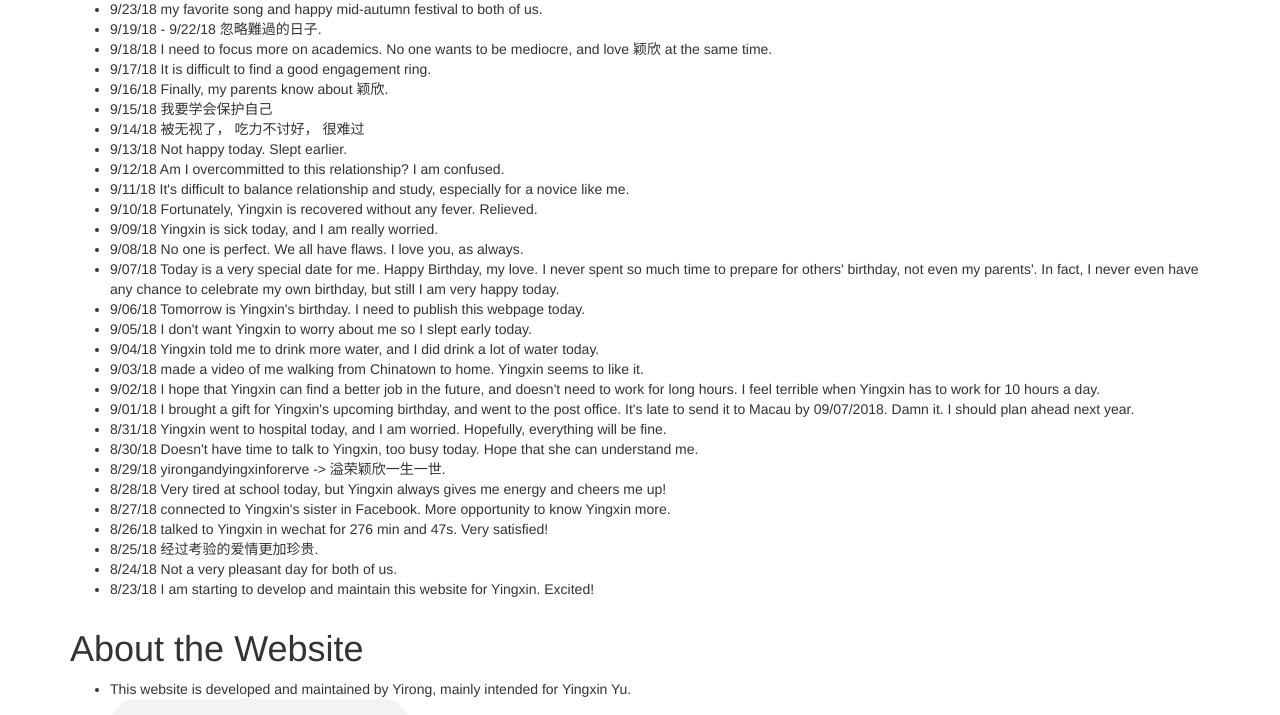
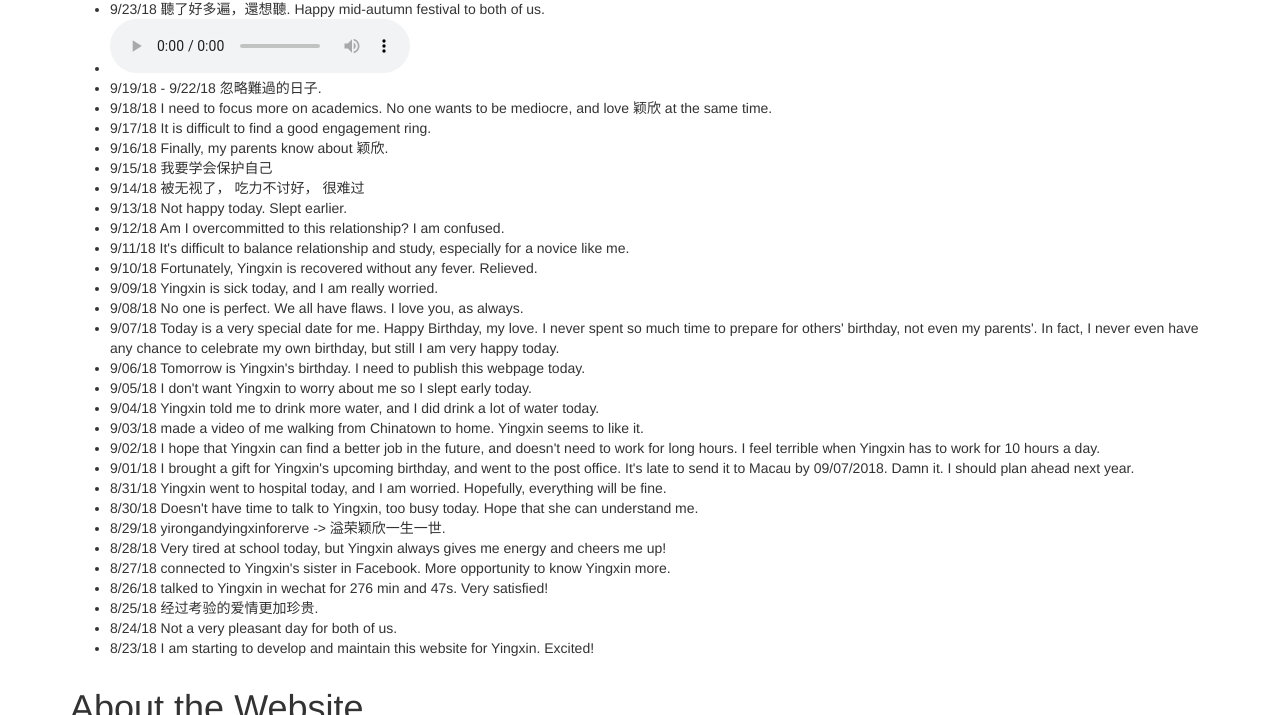
Before and after one commit to yirongandyingxinforever/yirongandyingxinforever.github.io, a plain HTML site: page index.html in a window 1280 px wide. Shown: the part 385-1100 px from the top of the page. Drawn offline with nearby package versions, Linux system fonts and the light colour scheme.

Commit message:
restructure

```diff
--- a/index.html
+++ b/index.html
@@ -35,7 +35,8 @@ tr:nth-child(even) {
     <div class="container">
       <h1>To Yingxin</h1>
       <ul>
-        <li>9/23/18 my favorite song and happy mid-autumn festival to both of us.</li>
+        <li>9/23/18 聽了好多遍，還想聽. Happy mid-autumn festival to both of us.</li>
+        <li><audio controls src="./你的心就是我的家_20180923.mp3"> Your browser does not support the <code>audio</code> element.</audio></li>
         <li>9/19/18 - 9/22/18 忽略難過的日子.</li>
         <li>9/18/18 I need to focus more on academics. No one wants to be mediocre, and love 颖欣 at the same time.</li>
         <li>9/17/18 It is difficult to find a good engagement ring.</li>
```
